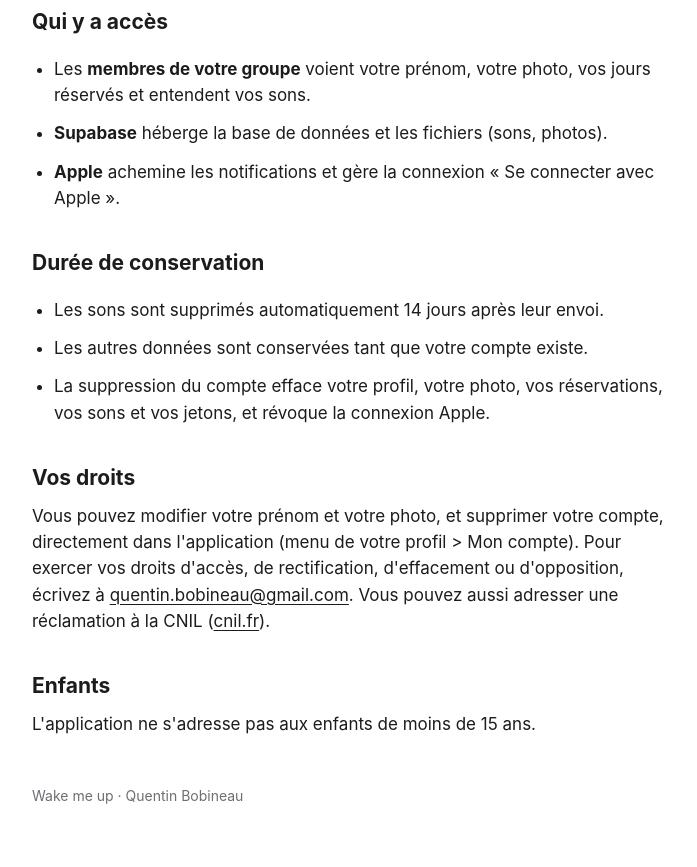
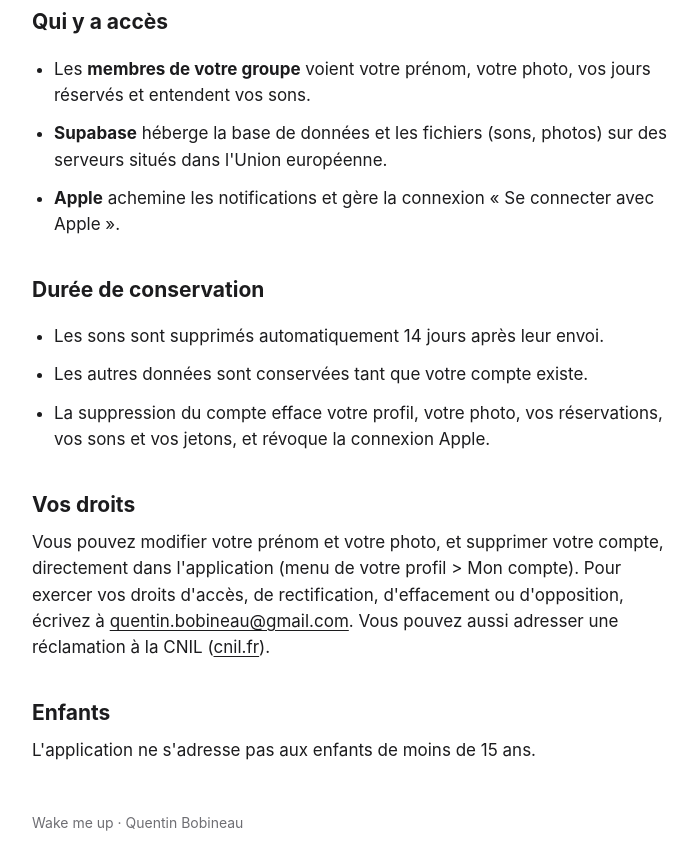
Before and after one commit to quentinbobineau-art/wake-me-up-site, a plain HTML site: page confidentialite.html in a window 1280 px wide. Shown: the part 920-1787 px from the top of the page, without its empty margins (288-985 px from the left). Drawn offline with Linux system fonts and the light colour scheme.

Commit message:
Confidentialité : hébergement dans l'Union européenne
Co-Authored-By: Claude Opus 5.5 <noreply@anthropic.com>

```diff
--- a/confidentialite.html
+++ b/confidentialite.html
@@ -30,7 +30,7 @@
   <h2>Qui y a accès</h2>
   <ul>
     <li>Les <strong>membres de votre groupe</strong> voient votre prénom, votre photo, vos jours réservés et entendent vos sons.</li>
-    <li><strong>Supabase</strong> héberge la base de données et les fichiers (sons, photos).</li>
+    <li><strong>Supabase</strong> héberge la base de données et les fichiers (sons, photos) sur des serveurs situés dans l'Union européenne.</li>
     <li><strong>Apple</strong> achemine les notifications et gère la connexion « Se connecter avec Apple ».</li>
   </ul>
 
```
